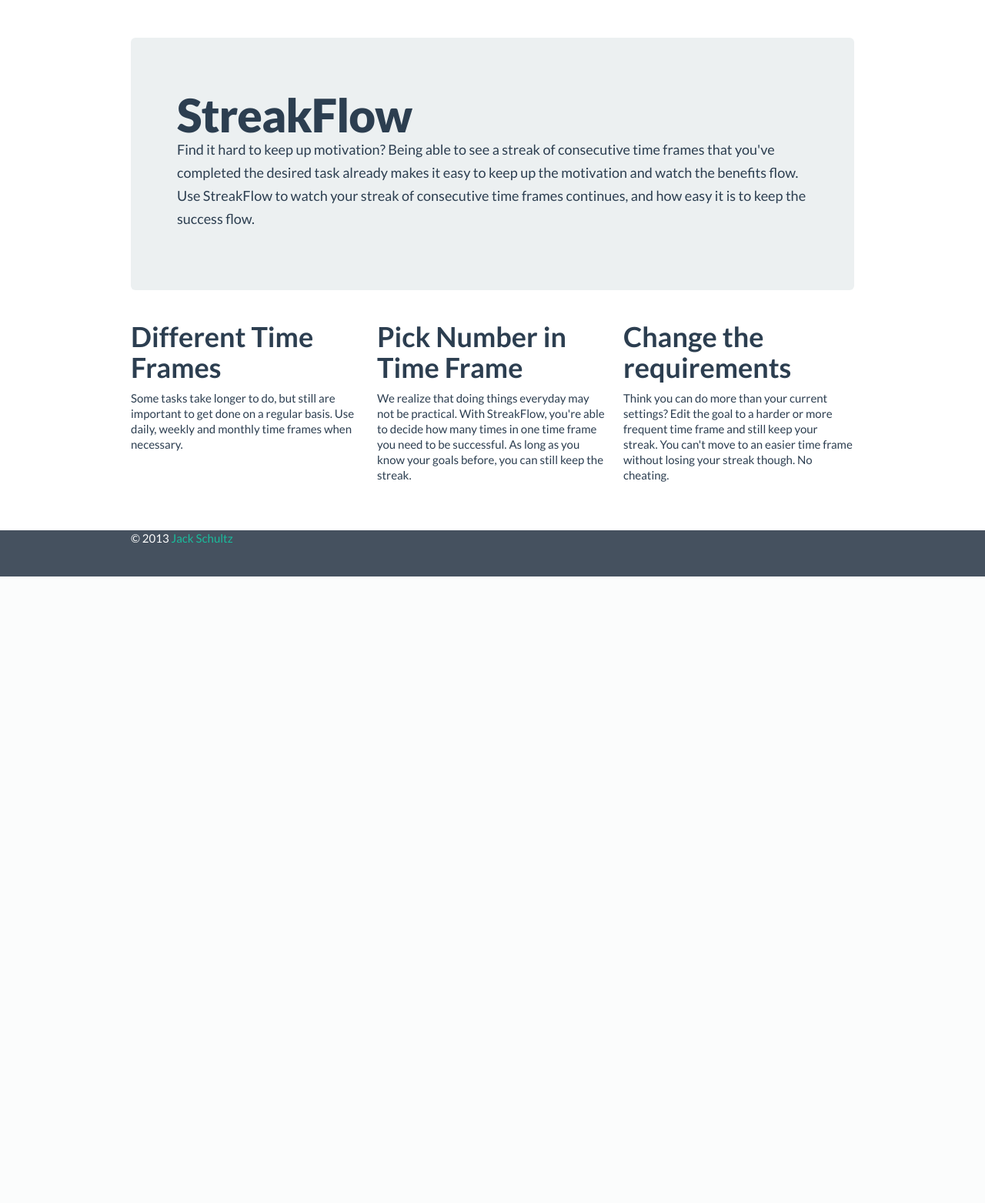
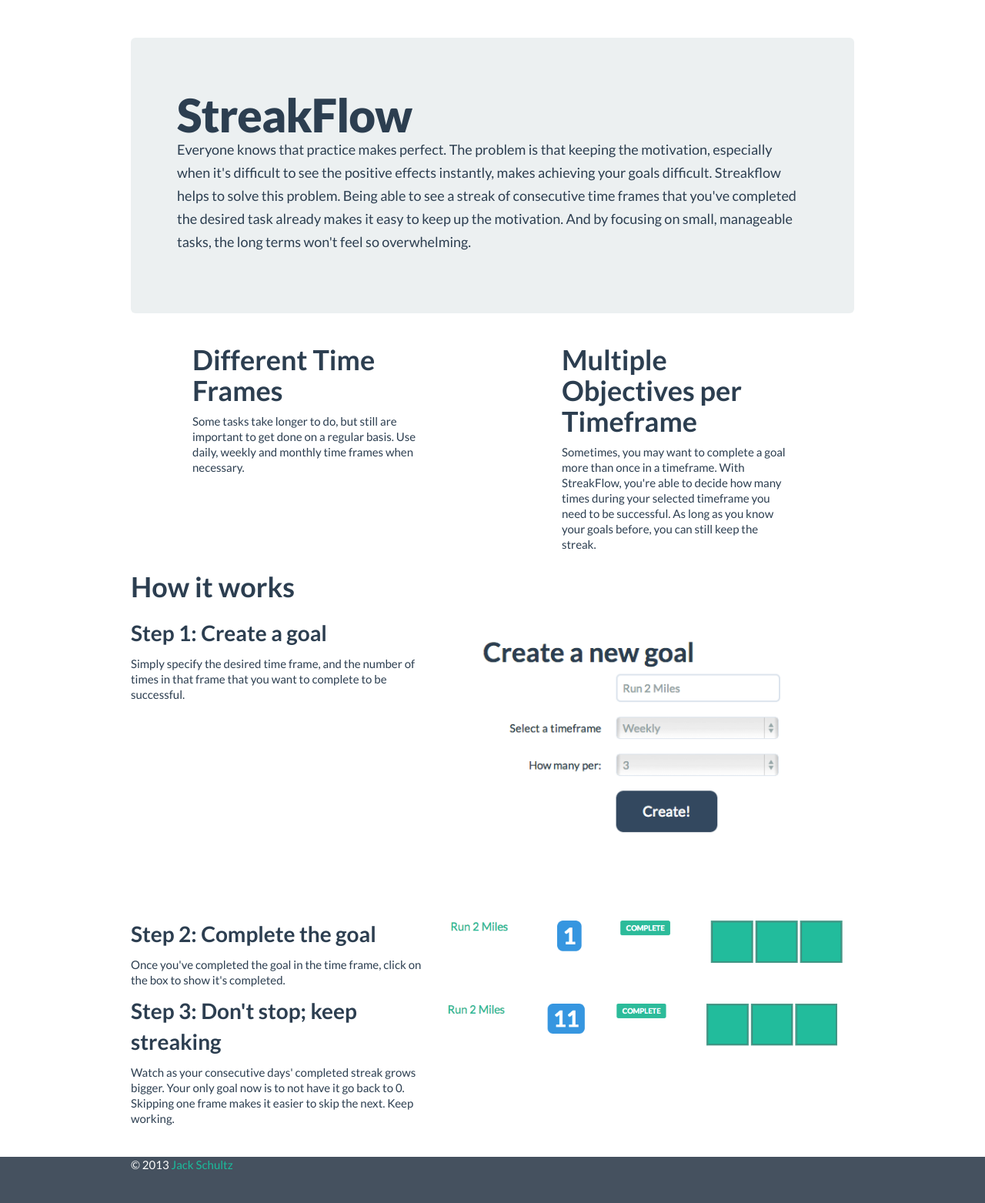
Before and after one commit to jackschultz/streakflow, a Django app: page / in a window 1280 px wide. Shown: the part 51-1614 px from the top of the page at 77% size. Before the commit the page ends 800 px from the top, so only its background shows below. Run offline with Django 3.2, Linux system fonts and the light colour scheme; parts of the project's set-up code (start-up, migrations or seed data) failed here and were passed over; some libraries are stand-ins or nearby versions.

Commit message:
trying to change the about page... still don't really like it

```diff
--- a/streakflow/static/css/base.css
+++ b/streakflow/static/css/base.css
@@ -32,11 +32,14 @@
 }
 
 .goal-streak-consecutive {
-        font-size: 40px;
+    font-size: 40px;
     padding-top: 20px;
     padding-bottom: 20px;
 }
 
+.goal-obj-img {
+    cursor: pointer;
+}
 
  html,
  body {
@@ -57,6 +60,7 @@
  #push,
  #footer {
    height: 60px;
+   margin-top: 20px;
  }
  #footer {
    background-color: #45515f;
--- a/streakflow/templates/about.html
+++ b/streakflow/templates/about.html
@@ -4,29 +4,60 @@
 
       <div class="hero-unit">
         <h1>StreakFlow</h1>
-        <p>Find it hard to keep up motivation? Being able to see a streak of consecutive time frames that you've completed the desired task already makes it easy to keep up the motivation and watch the benefits flow. Use StreakFlow to watch your streak of consecutive time frames continues, and how easy it is to keep the success flow.
+        <p>
+        Everyone knows that practice makes perfect. The problem is that keeping the motivation, especially when it's difficult to see the positive effects instantly, makes achieving your goals difficult. Streakflow helps to solve this problem. Being able to see a streak of consecutive time frames that you've completed the desired task already makes it easy to keep up the motivation. And by focusing on small, manageable tasks, the long terms won't feel so overwhelming.
         </p>
       </div>
-
       <div class="row">
+        <div class="span1">
+        </div>
         <div class="span4">
           <h2>Different Time Frames</h2>
           <p>
             Some tasks take longer to do, but still are important to get done on a regular basis. Use daily, weekly and monthly time frames when necessary.
           </p>
         </div>
-        <div class="span4">
-          <h2>Pick Number in Time Frame</h2>
-          <p>
-            We realize that doing things everyday may not be practical. With StreakFlow, you're able to decide how many times in one time frame you need to be successful. As long as you know your goals before, you can still keep the streak.
-          </p>
+        <div class="span2">
         </div>
         <div class="span4">
-          <h2>Change the requirements</h2>
+          <h2>Multiple Objectives per Timeframe</h2>
           <p>
-          Think you can do more than your current settings? Edit the goal to a harder or more frequent time frame and still keep your streak. You can't move to an easier time frame without losing your streak though. No cheating.
+            Sometimes, you may want to complete a goal more than once in a timeframe. With StreakFlow, you're able to decide how many times during your selected timeframe you need to be successful. As long as you know your goals before, you can still keep the streak.
           </p>
         </div>
       </div>
 
+      <div class="row">
+        <div class="span5">
+          <h2>How it works</h2>
+        </div>
+      </div>
+      <div class="row">
+        <div class="span5">
+          <h3>Step 1: Create a goal</h3>
+          Simply specify the desired time frame, and the number of times in that frame that you want to complete to be successful.
+        </div>
+        <div class="span7">
+          <img src="{{STATIC_URL}}img/create.png" />
+        </div>
+      </div>
+      <div class="row">
+        <div class="span5">
+          <h3>Step 2: Complete the goal</h3>
+          Once you've completed the goal in the time frame, click on the box to show it's completed.
+        </div>
+        <div class="span7">
+          <img src="{{STATIC_URL}}img/complete.png" />
+        </div>
+      </div>
+      <div class="row">
+        <div class="span5">
+          <h3>Step 3: Don't stop; keep streaking</h3>
+          Watch as your consecutive days' completed streak grows bigger. Your only goal now is to not have it go back to 0. Skipping one frame makes it easier to skip the next. Keep working.
+        </div>
+        <div class="span7">
+          <img style="padding-top:10px" src="{{STATIC_URL}}img/complete-11.png" />
+        </div>
+      </div>
+
 {% endblock %}
--- a/streakflow/templates/goals/create.html
+++ b/streakflow/templates/goals/create.html
@@ -2,7 +2,7 @@
 
 {% block body %}
   <form action="" method="post" class="form-horizontal" id="goal-form">
-    <h2 class="form-login-heading">Create a goal thingy</h2>
+    <h2 class="form-login-heading">Create a new goal</h2>
     {%csrf_token%}
     <div class="control-group">
       <div class="controls">
```
Also changed, not shown: streakflow/static/img/almost-complete.png (added), streakflow/static/img/complete-11.png (added), streakflow/static/img/complete-7.png (added), streakflow/static/img/complete.png (added), streakflow/static/img/create.png (added), 1 other file.
